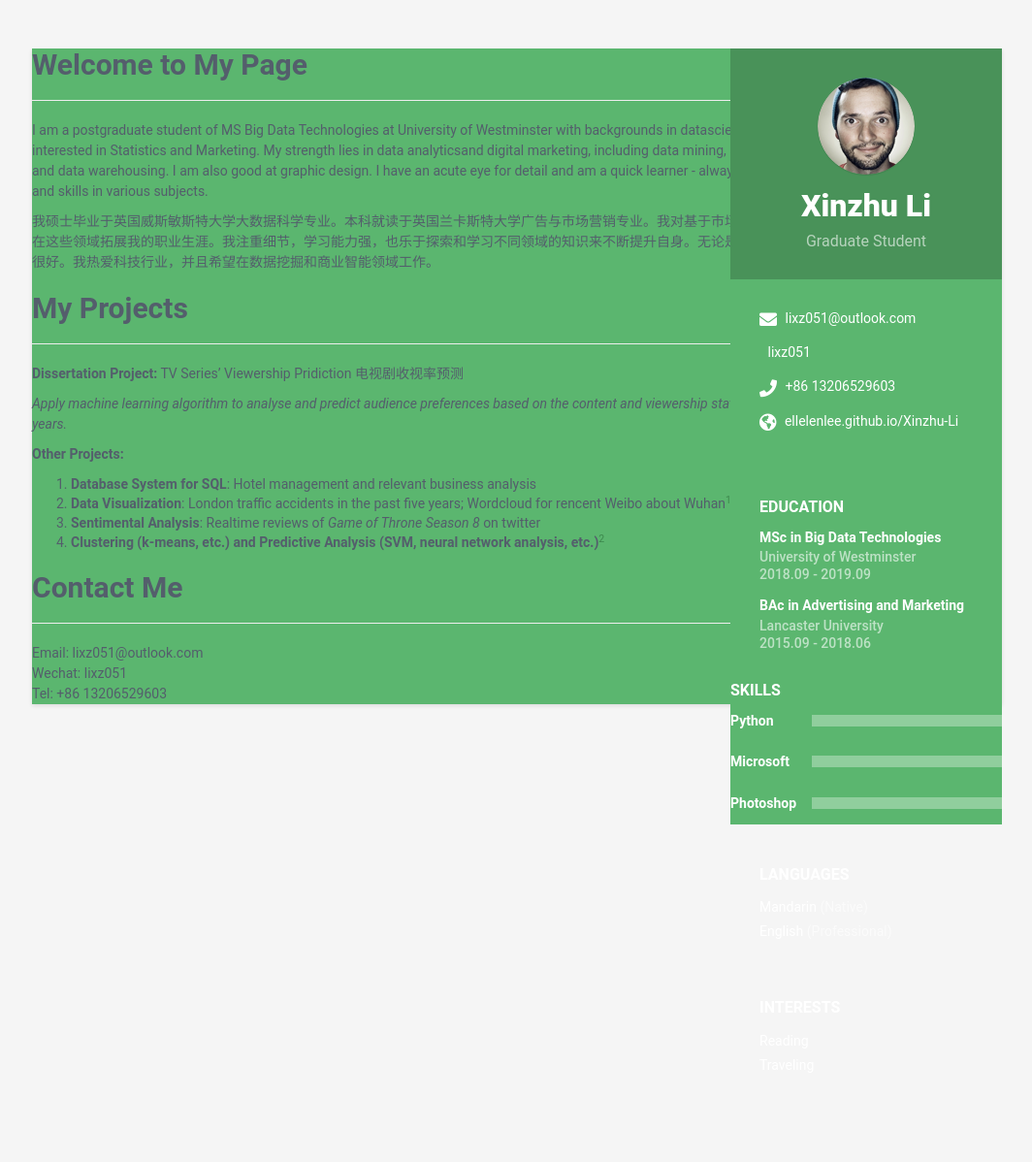
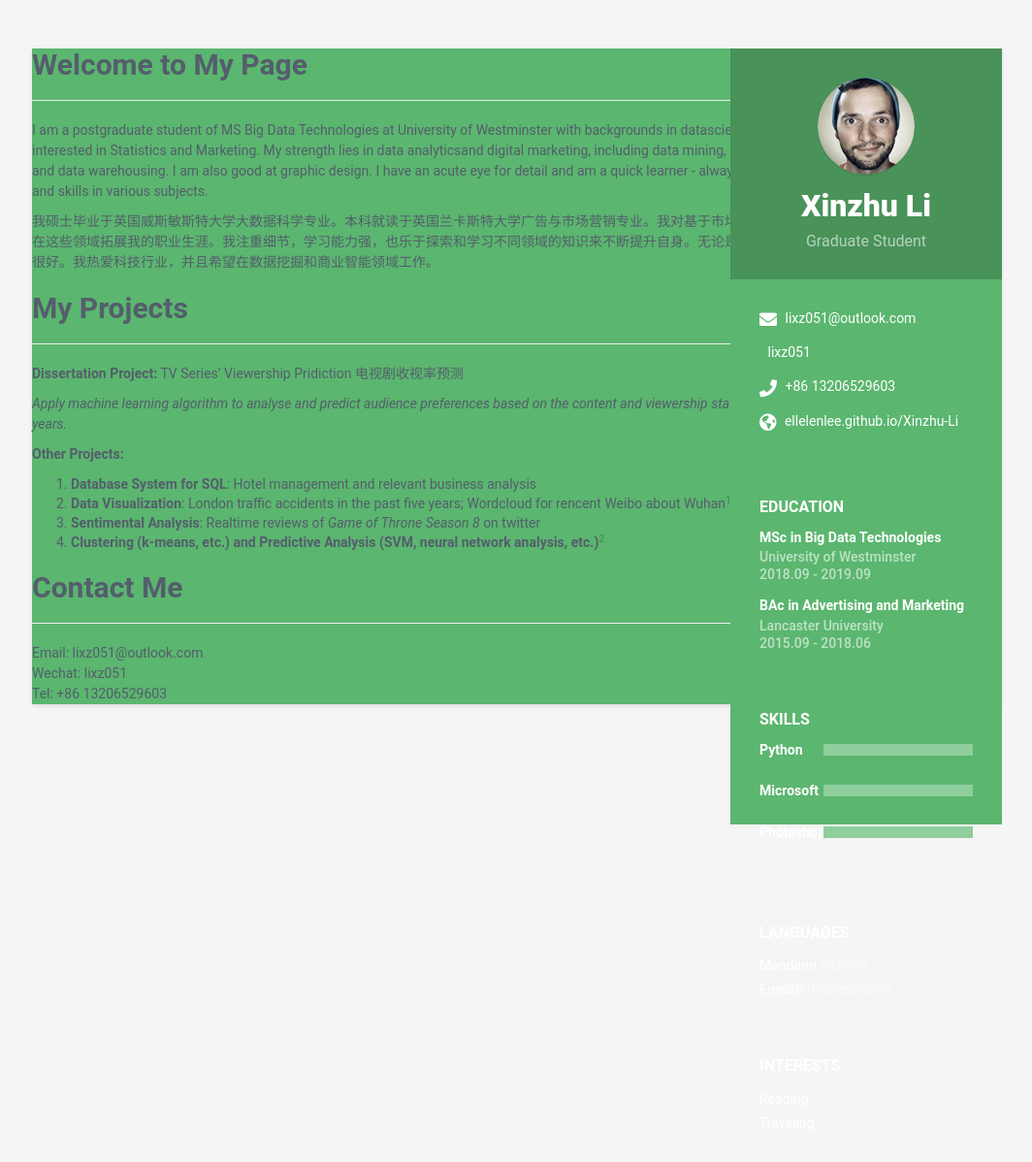
Before and after one commit to ellelenlee/Xinzhu-Li, a Jekyll site: the page built from index.md, in a window 1280 px wide. Shown: the whole page at 97% size, without its empty margins (107-1171 px from the left). Built offline with Jekyll 4.4.1, drawn with Linux system fonts in a browser that asks for light colours; our own code applies the rules of GitHub Pages for plain Markdown files; before the commit the page ends 1138 px from its top, so only the background shows below that.

Commit message:
Update skills.html

```diff
--- a/_includes/skills.html
+++ b/_includes/skills.html
@@ -1,6 +1,6 @@
 {% assign skills = site.data.data.sidebar.skills %}
 {% if skills %}
-<div class="skillset">
+<div class="skillset container-block">
 
   <h2 class="container-block-title">
     skills
```
